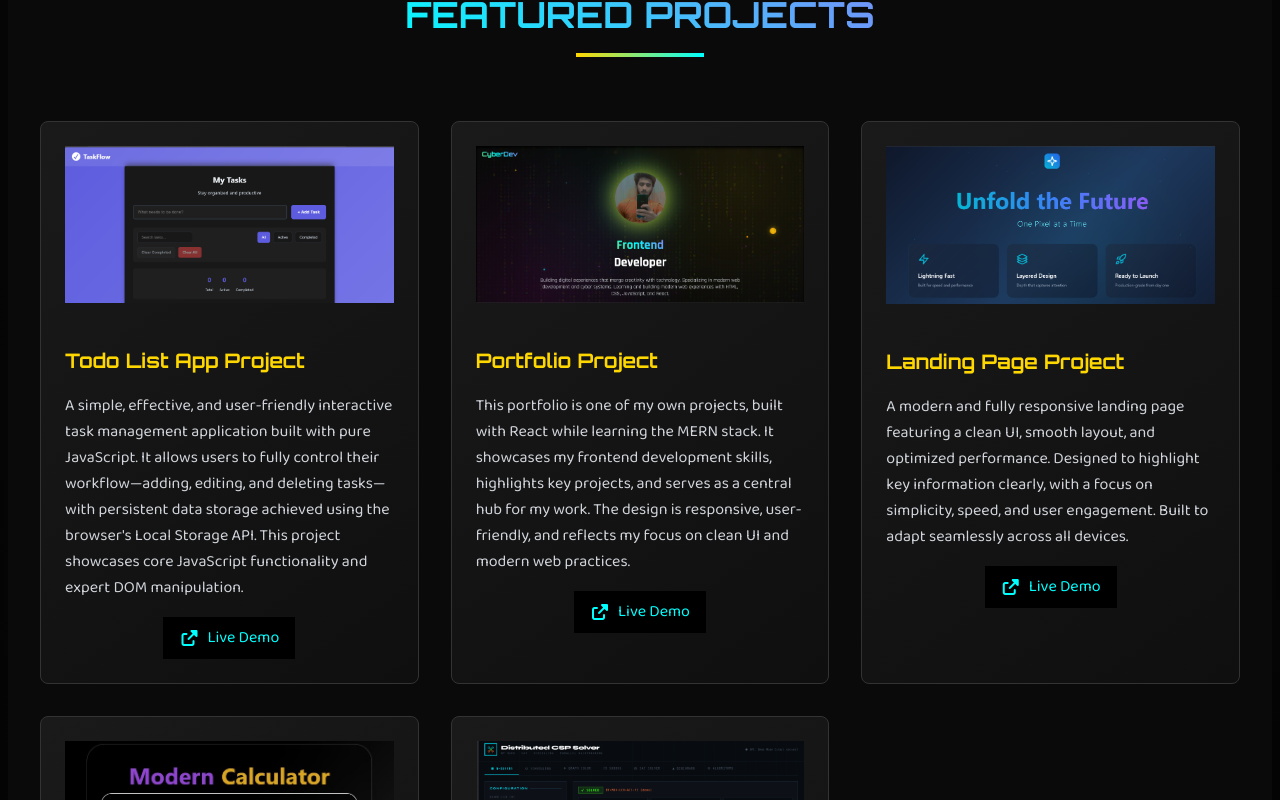
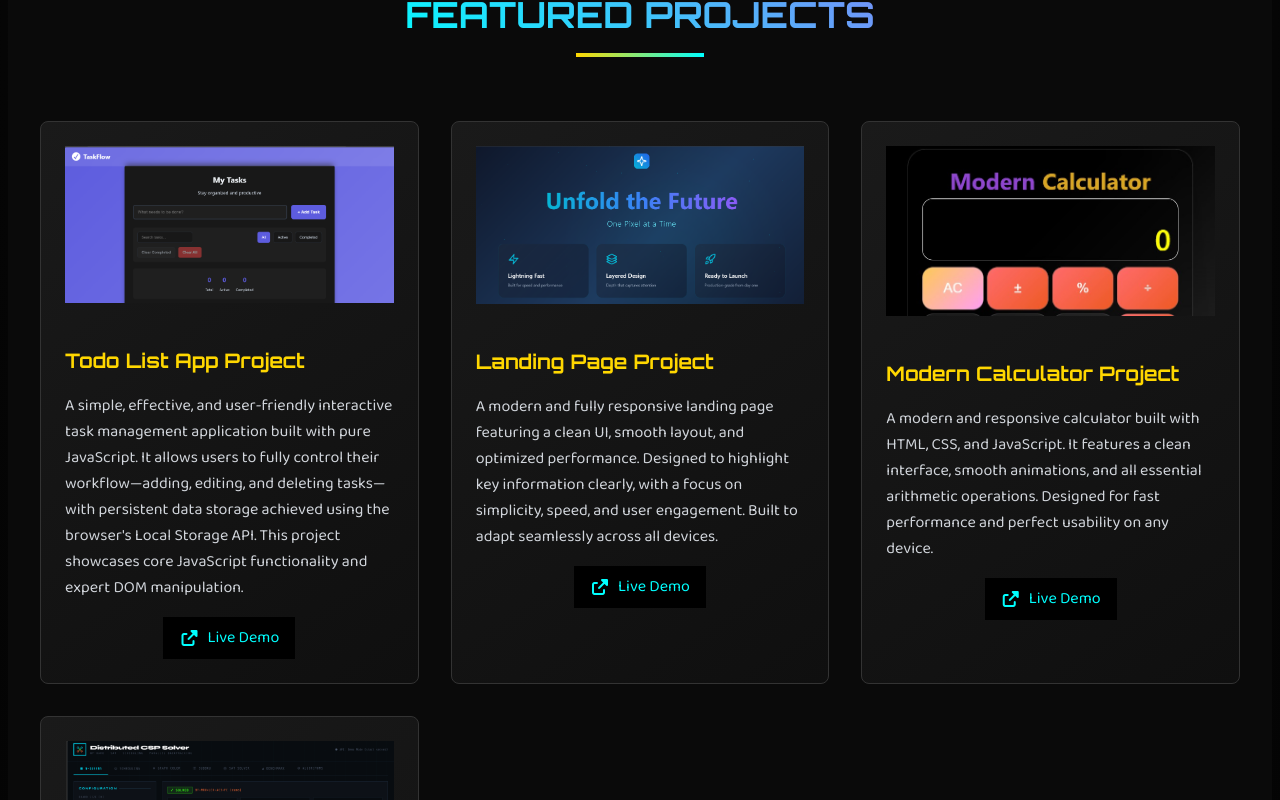
Before and after one commit to the-curiouscoder/my-portfolio, a React (Create React App) app: page / in a window 1280 px wide. Shown: the part 3020-3820 px from the top of the page. Built offline with nearby package versions, Linux system fonts and the light colour scheme.

Commit message:
Updated portfolio styling and content

```diff
--- a/src/components/Projects.js
+++ b/src/components/Projects.js
@@ -1,7 +1,6 @@
 // src/components/Projects.js
 import React from "react";
 import landingpage from '../assets/landingpage.png';
-import portfolio from '../assets/portfolio.png';
 import todolist from '../assets/todolist.png';
 import calculator from '../assets/calculator.jpg';
 import csp_solver from '../assets/D-CSP.png';
@@ -21,15 +20,7 @@ const Projects = () => {
       demolink: "https://cyberdevtodolist.netlify.app/",
       image: todolist, // imported image
     },
-    {
-      title: "Portfolio Project",
-      description:
-        "This portfolio is one of my own projects, built with React while learning the MERN stack. It showcases my frontend development skills, highlights key projects, and serves as a central hub for my work. The design is responsive, user-friendly, and reflects my focus on clean UI and modern web practices.",
-      gradient: "from-purple-500/20 to-pink-500/20",
-      iconColor: "text-purple-400",
-      demolink: "https://curiouscoder-portfolio.netlify.app/",
-      image: portfolio, // imported image
-    },
+
     {
       title: "Landing Page Project",
       description:
```
Also changed, not shown: src/components/Counter.js (deleted, +0 -31 lines), src/components/FloatingParticles.js (deleted, +0 -96 lines), src/assets/handshaking.png (deleted), src/assets/portfolio.png (deleted).
